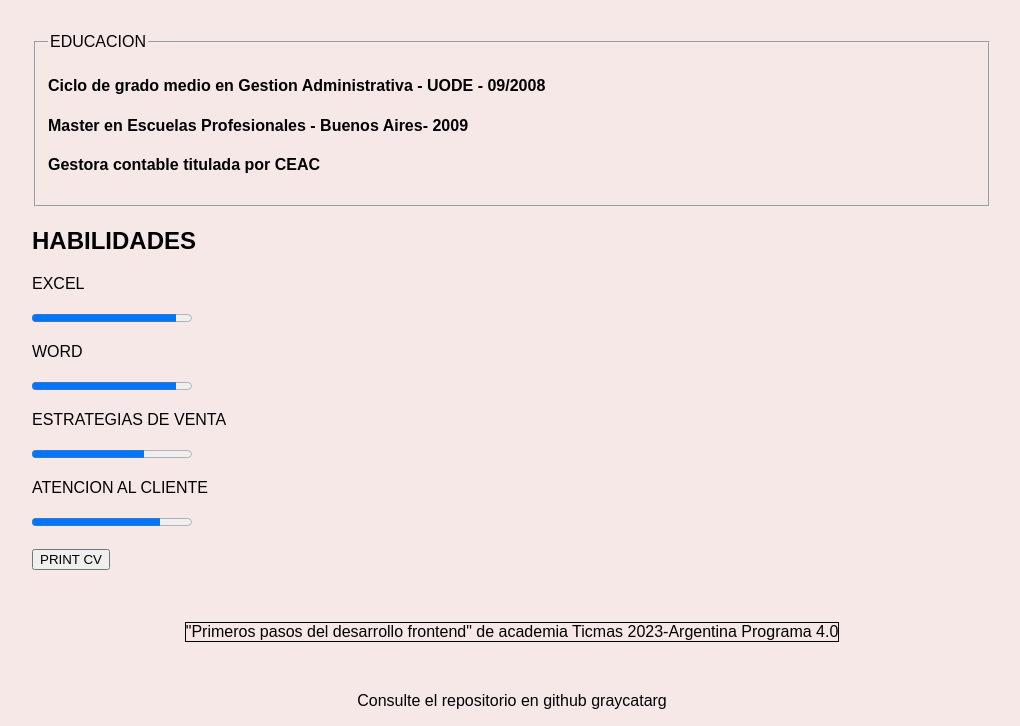
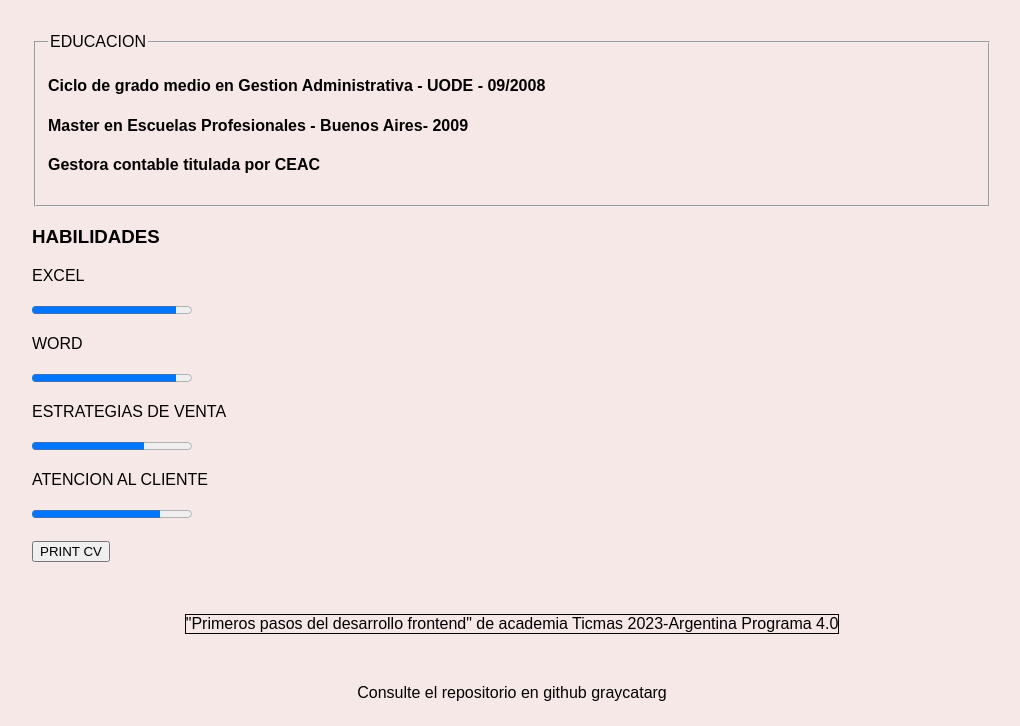
Before and after one commit to graycatarg/proyectofinal-CV.github.io, a plain HTML site: page index.html in a window 1280 px wide. Shown: the part 744-1470 px from the top of the page, without its empty margins (128-1148 px from the left). Drawn offline with Linux system fonts and the light colour scheme.

Commit message:
added doc

```diff
--- a/index.html
+++ b/index.html
@@ -53,7 +53,7 @@
         <h4>Gestora contable titulada por CEAC</h4>
     </aside>
     <aside>
-        <h2>HABILIDADES</h2>
+        <h3>HABILIDADES</h3>
         <P>EXCEL</P>
         <progress value="90" max="100"></progress>
         <p>WORD</p>
```
